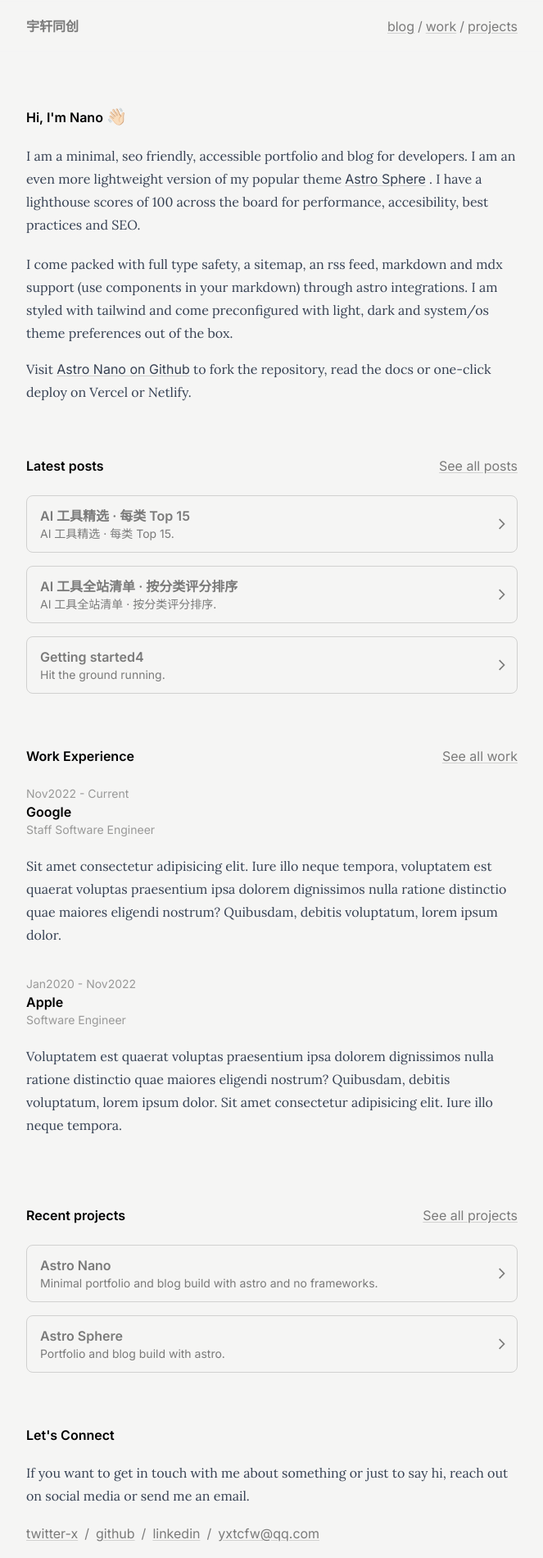
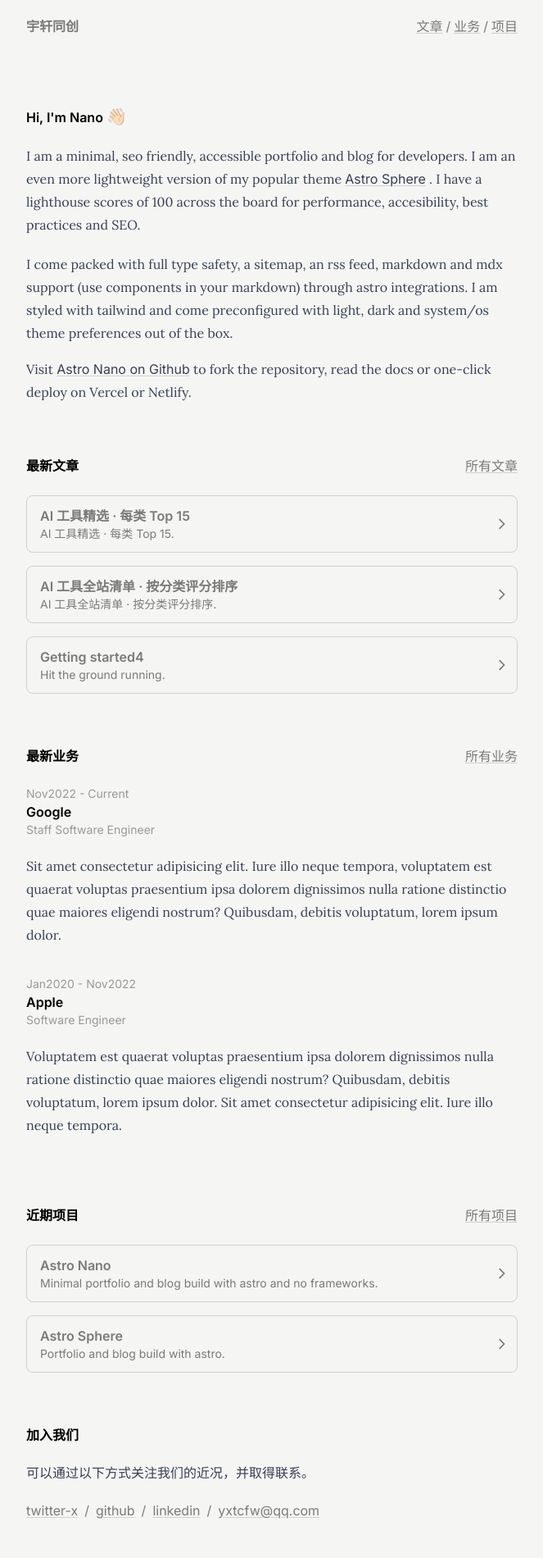
Before and after one commit to jczsk/jczsk.github.io, an Astro site: page / in a window 1280 px wide. Shown: the top 1900 px of the page at 82% size, without its empty margins (308-971 px from the left). Built offline with nearby package versions, Linux system fonts and the light colour scheme; Astro itself is replaced by a stand-in of ours; a web font is replaced by a local one.

```diff
--- a/src/components/BackToTop.astro
+++ b/src/components/BackToTop.astro
@@ -7,6 +7,6 @@
     <polyline points="12 5 5 12 12 19" class="translate-x-1 group-hover:translate-x-0 transition-transform duration-300 ease-in-out" />
   </svg>
   <div class="text-sm">
-    Back to top
+    返回顶部
   </div>
 </button>
--- a/src/components/FormattedDate.astro
+++ b/src/components/FormattedDate.astro
@@ -8,7 +8,7 @@
 
 <time datetime={date.toISOString()}>
   {
-    date.toLocaleDateString("en-us", {
+    date.toLocaleDateString("zh-cn", {
       month: "short",
       day: "numeric",
       year: "numeric",
--- a/src/components/Header.astro
+++ b/src/components/Header.astro
@@ -14,19 +14,19 @@
       </Link>
       <nav class="flex gap-1">
         <Link href="/blog">
-          blog
+          文章
         </Link>
         <span>
           {`/`}
         </span>
         <Link href="/work">
-          work
+          业务
         </Link>
         <span>
           {`/`}
         </span>
         <Link href="/projects">
-          projects
+          项目
         </Link>
       </nav>
     </div>
--- a/src/lib/utils.ts
+++ b/src/lib/utils.ts
@@ -6,7 +6,7 @@
 }
 
 export function formatDate(date: Date) {
-  return Intl.DateTimeFormat("en-US", {
+  return Intl.DateTimeFormat("zh-CN", {
     month: "short",
     day: "2-digit",
     year: "numeric"
--- a/src/pages/blog/index.astro
+++ b/src/pages/blog/index.astro
@@ -29,7 +29,7 @@
   <Container>
     <div class="space-y-10">
       <div class="animate font-semibold text-black dark:text-white">
-        Blog
+        文章
       </div>
       <div class="space-y-4">
         {years.map(year => (
--- a/src/pages/index.astro
+++ b/src/pages/index.astro
@@ -66,10 +66,10 @@
       <section class="animate space-y-6">
         <div class="flex flex-wrap gap-y-2 items-center justify-between">
           <h5 class="font-semibold text-black dark:text-white">
-            Latest posts
+            最新文章
           </h5>
           <Link href="/blog">
-            See all posts
+            所有文章
           </Link>
         </div>
         <ul class="flex flex-col gap-4">
@@ -84,10 +84,10 @@
       <section class="animate space-y-6">
         <div class="flex flex-wrap gap-y-2 items-center justify-between">
           <h5 class="font-semibold text-black dark:text-white">
-            Work Experience
+            最新业务
           </h5>
           <Link href="/work">
-            See all work
+            所有业务
           </Link>
         </div>
         <ul class="flex flex-col space-y-4">
@@ -113,10 +113,10 @@
       <section class="animate space-y-6">
         <div class="flex flex-wrap gap-y-2 items-center justify-between">
           <h5 class="font-semibold text-black dark:text-white">
-            Recent projects
+            近期项目
           </h5>
           <Link href="/projects">
-            See all projects
+            所有项目
           </Link>
         </div>
         <ul class="flex flex-col gap-4">
@@ -130,12 +130,11 @@
 
       <section class="animate space-y-4">
         <h5 class="font-semibold text-black dark:text-white">
-          Let's Connect
+          加入我们
         </h5>
         <article>
           <p>
-            If you want to get in touch with me about something or just to say hi,
-            reach out on social media or send me an email.
+            可以通过以下方式关注我们的近况，并取得联系。
           </p>
         </article>
         <ul class="flex flex-wrap gap-2">
--- a/src/pages/projects/index.astro
+++ b/src/pages/projects/index.astro
@@ -14,7 +14,7 @@
   <Container>
     <div class="space-y-10">
       <div class="animate font-semibold text-black dark:text-white">
-        Projects
+        项目
       </div>
       <ul class="animate flex flex-col gap-4">
         {
```
Also changed, not shown: 2 other files.
